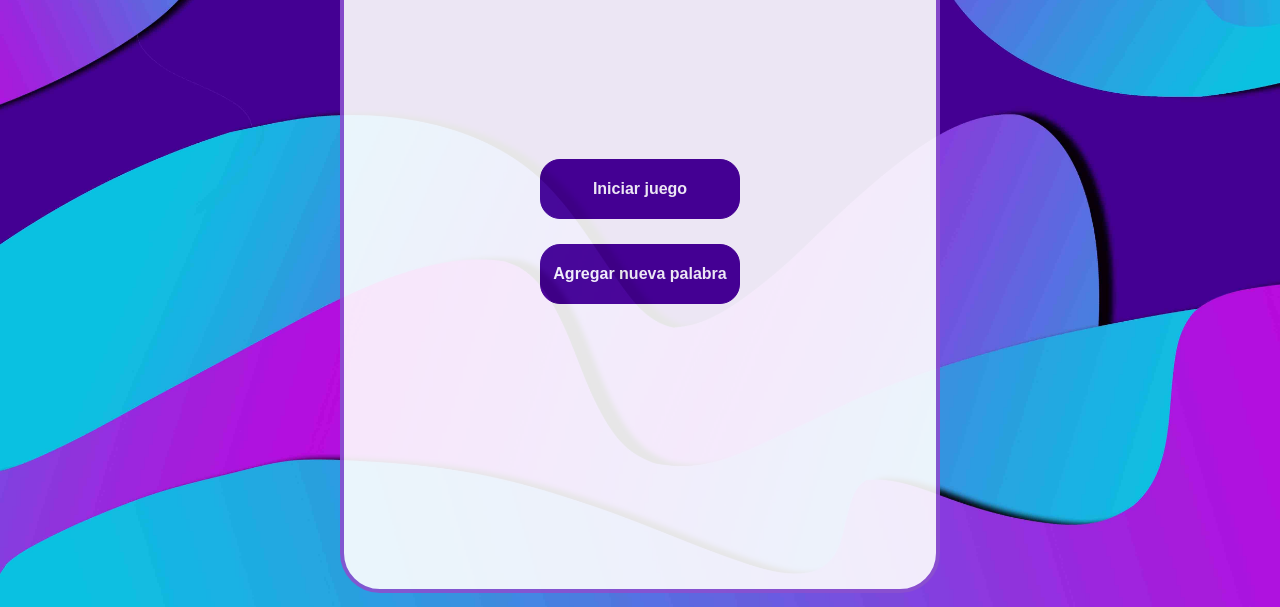
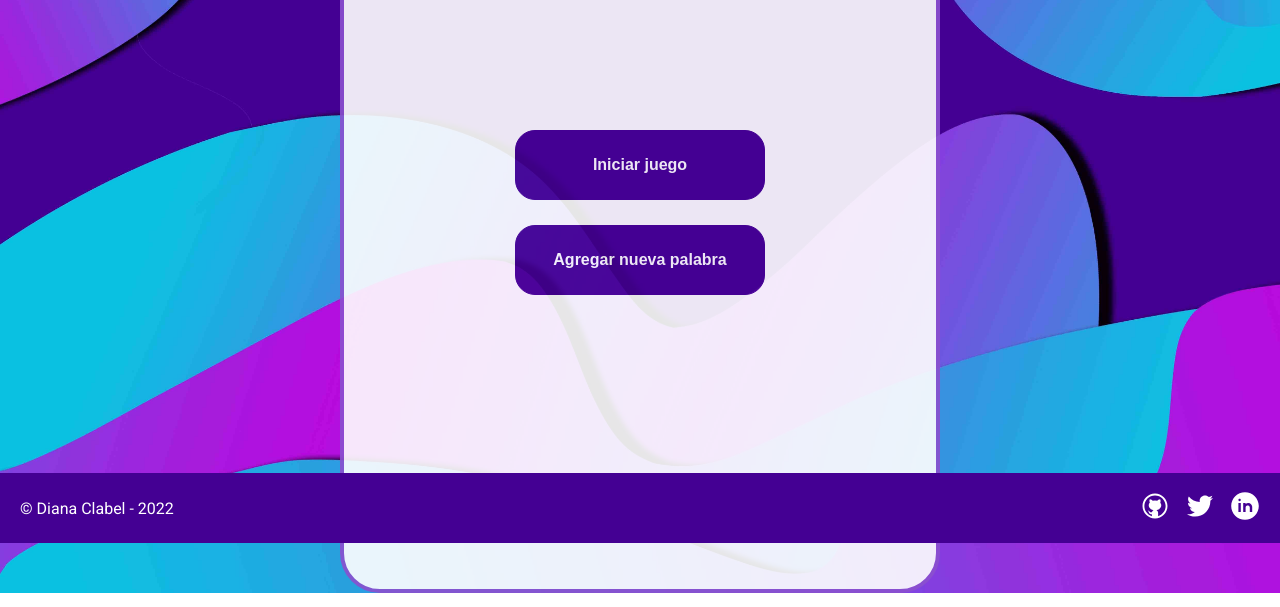
Before and after one commit to dianaclabel/juego_del_ahorcado, a plain HTML site: page index.html in a window 1280 px wide. Shown: the part 257-864 px from the top of the page. Drawn offline with Linux system fonts and the light colour scheme.

Commit message:
add style to footer

```diff
--- a/css/style.css
+++ b/css/style.css
@@ -17,6 +17,11 @@ html {
 
 .container__header {
   height: 100px;
+  margin-left: 5%;
+}
+
+.logotipo {
+  padding: 20px 0;
 }
 
 .main {
@@ -43,12 +48,12 @@ html {
   justify-content: center;
   align-items: center;
   width: 100%;
-  height: 70%;
+  height: 65%;
 }
 
 .button {
-  width: 200px;
-  height: 60px;
+  width: 250px;
+  height: 70px;
   border: 1px solid #440093;
   border-radius: 20px;
   color: white;
@@ -57,15 +62,26 @@ html {
   font-size: 16px;
   font-weight: 900;
 }
-
-.footer div {
-  margin-top: 20px;
-  height: 50px;
+.footer {
+  background-color: #440093;
+  color: white;
+  position: absolute;
+  bottom: 0;
+  height: 70px;
   width: 100%;
+  padding: 0 20px;
+}
+.footer .footer-container {
+  height: 100%;
   display: flex;
+  justify-content: space-between;
+  align-items: center;
 }
 .footer__items {
   display: flex;
   justify-content: space-between;
   list-style: none;
 }
+.footer__items li {
+  margin-left: 15px;
+}
--- a/index.html
+++ b/index.html
@@ -15,7 +15,7 @@
   </head>
   <body class="container">
     <header class="container__header">
-      <img src="./assets/logo.png" alt="logotipo" />
+      <img class="logotipo" src="./assets/logo.png" alt="logotipo" />
     </header>
     <main class="container__main">
       <div class="main">
@@ -27,19 +27,58 @@
       </div>
     </main>
     <footer class="footer">
-      <div>
+      <div class="footer-container">
         <div>
-          <p>create by Diana Clabel 2022</p>
+          <p>© Diana Clabel - 2022</p>
         </div>
         <ul class="footer__items">
           <li>
-            <a href="/"><img src="" alt="linkedin" /></a>
+            <a href="/"
+              ><svg
+                xmlns="http://www.w3.org/2000/svg"
+                x="0px"
+                y="0px"
+                width="30"
+                height="30"
+                viewBox="0 0 48 48"
+                style="fill: #fff"
+              >
+                <path
+                  d="M 24 4 C 12.972066 4 4 12.972074 4 24 C 4 35.027926 12.972066 44 24 44 C 35.027934 44 44 35.027926 44 24 C 44 12.972074 35.027934 4 24 4 z M 24 7 C 33.406615 7 41 14.593391 41 24 C 41 31.66536 35.956939 38.122519 29 40.251953 L 29 35.136719 C 29 33.226635 27.899316 31.588619 26.308594 30.773438 A 10 8 0 0 0 32.4375 18.720703 C 32.881044 17.355414 33.376523 14.960672 32.199219 13.076172 C 29.929345 13.076172 28.464667 14.632086 27.765625 15.599609 A 10 8 0 0 0 24 15 A 10 8 0 0 0 20.230469 15.59375 C 19.529731 14.625773 18.066226 13.076172 15.800781 13.076172 C 14.449711 15.238817 15.28492 17.564557 15.732422 18.513672 A 10 8 0 0 0 21.681641 30.779297 C 20.3755 31.452483 19.397283 32.674042 19.097656 34.15625 L 17.783203 34.15625 C 16.486203 34.15625 15.98225 33.629234 15.28125 32.740234 C 14.58925 31.851234 13.845172 31.253859 12.951172 31.005859 C 12.469172 30.954859 12.144453 31.321484 12.564453 31.646484 C 13.983453 32.612484 14.081391 34.193516 14.650391 35.228516 C 15.168391 36.160516 16.229687 37 17.429688 37 L 19 37 L 19 40.251953 C 12.043061 38.122519 7 31.66536 7 24 C 7 14.593391 14.593385 7 24 7 z"
+                ></path></svg
+            ></a>
           </li>
           <li>
-            <a href="/"><img src="" alt="git hub" /></a>
+            <a href="/"
+              ><svg
+                xmlns="http://www.w3.org/2000/svg"
+                x="0px"
+                y="0px"
+                width="30"
+                height="30"
+                viewBox="0 0 30 30"
+                style="fill: #fff"
+              >
+                <path
+                  d="M28,6.937c-0.957,0.425-1.985,0.711-3.064,0.84c1.102-0.66,1.947-1.705,2.345-2.951c-1.03,0.611-2.172,1.055-3.388,1.295 c-0.973-1.037-2.359-1.685-3.893-1.685c-2.946,0-5.334,2.389-5.334,5.334c0,0.418,0.048,0.826,0.138,1.215 c-4.433-0.222-8.363-2.346-10.995-5.574C3.351,6.199,3.088,7.115,3.088,8.094c0,1.85,0.941,3.483,2.372,4.439 c-0.874-0.028-1.697-0.268-2.416-0.667c0,0.023,0,0.044,0,0.067c0,2.585,1.838,4.741,4.279,5.23 c-0.447,0.122-0.919,0.187-1.406,0.187c-0.343,0-0.678-0.034-1.003-0.095c0.679,2.119,2.649,3.662,4.983,3.705 c-1.825,1.431-4.125,2.284-6.625,2.284c-0.43,0-0.855-0.025-1.273-0.075c2.361,1.513,5.164,2.396,8.177,2.396 c9.812,0,15.176-8.128,15.176-15.177c0-0.231-0.005-0.461-0.015-0.69C26.38,8.945,27.285,8.006,28,6.937z"
+                ></path></svg
+            ></a>
           </li>
           <li>
-            <a href="/"><img src="" alt="twitter" /></a>
+            <a href="/"
+              ><svg
+                xmlns="http://www.w3.org/2000/svg"
+                x="0px"
+                y="0px"
+                width="30"
+                height="30"
+                viewBox="0 0 50 50"
+                style="fill: #fff"
+              >
+                <path
+                  d="M25,2C12.318,2,2,12.317,2,25s10.318,23,23,23s23-10.317,23-23S37.682,2,25,2z M18,35h-4V20h4V35z M16,17 c-1.105,0-2-0.895-2-2c0-1.105,0.895-2,2-2s2,0.895,2,2C18,16.105,17.105,17,16,17z M37,35h-4v-5v-2.5c0-1.925-1.575-3.5-3.5-3.5 S26,25.575,26,27.5V35h-4V20h4v1.816C27.168,20.694,28.752,20,30.5,20c3.59,0,6.5,2.91,6.5,6.5V35z"
+                ></path></svg
+            ></a>
           </li>
         </ul>
       </div>
```
